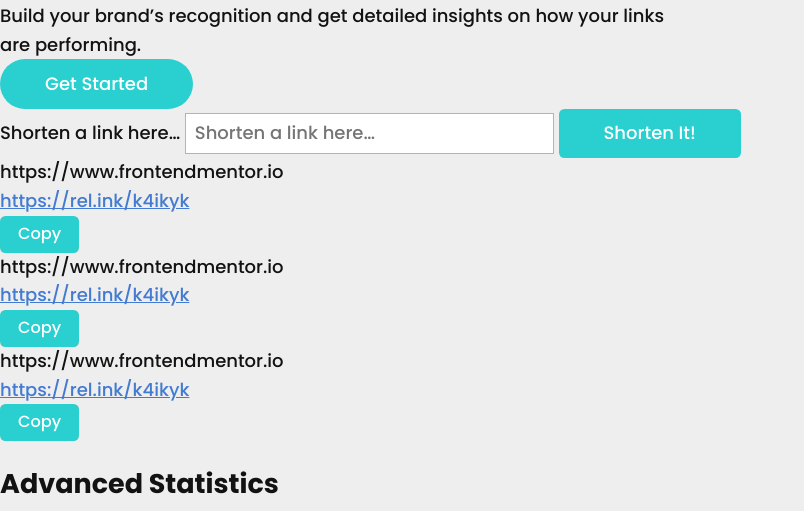
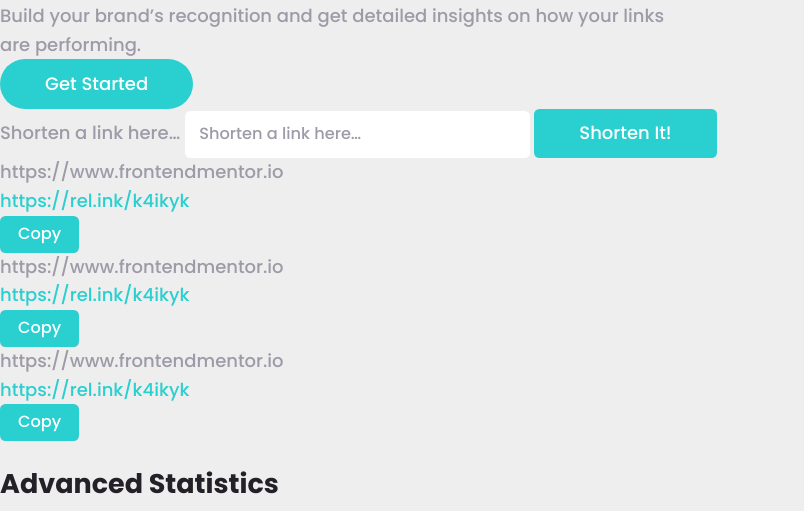
Before and after one commit to fbtot/url-shortening-api, a website: page index.html in a window 1280 px wide. Shown: the part 246-757 px from the top of the page, without its empty margins (0-804 px from the left). Drawn offline with nearby package versions, Linux system fonts and the light colour scheme.

Commit message:
feat(css): add input styles

```diff
--- a/scss/abstracts/_settings.scss
+++ b/scss/abstracts/_settings.scss
@@ -8,8 +8,6 @@
 
 :root {
   // Colors
-  --text-color: hsl(0, 0%, 7%);
-  --accent-color: hsl(216, 61%, 54%);
   --grey300: hsl(0, 0%, 70%);
   --grey500: hsl(0, 0%, 50%);
 
@@ -23,6 +21,8 @@
   --very-dark-blue: hsl(255, 11%, 22%);
   --very-dark-violet: hsl(260, 8%, 14%);
 
+  --text-color: var(--grayish-violet);
+  --accent-color: var(--cyan);
   // Typography
   --base-font-size: #{$base-font-size};
   --small-font-size: #{$small-font-size};
@@ -35,4 +35,5 @@
   --h4-font-size: 1.3rem;
   --h5-font-size: 1.1rem;
   --h6-font-size: 1rem;
+  --small-border-radius: 0.3rem;
 }
--- a/scss/base/_html.scss
+++ b/scss/base/_html.scss
@@ -39,6 +39,7 @@
 h6 {
   margin-top: 1em;
   margin-bottom: 0.5em;
+  color: var(--very-dark-violet);
 }
 
 h1 {
@@ -71,6 +72,11 @@
 
 a {
   color: var(--accent-color);
+  text-decoration: none;
+
+  &:hover {
+    color: var(--light-cyan);
+  }
 }
 
 dt {
@@ -137,6 +143,17 @@
   cursor: pointer;
 }
 
+input {
+  padding: 0.8rem;
+  border-radius: var(--small-border-radius);
+  border: none;
+  font-size: var(--small-font-size);
+
+  &::placeholder {
+    color: var(--grayish-violet);
+  }
+}
+
 button {
   border: none;
 }
--- a/scss/components/_buttons.scss
+++ b/scss/components/_buttons.scss
@@ -16,7 +16,7 @@
 
 .button-rectangle {
   @extend .button;
-  border-radius: 0.3rem;
+  border-radius: var(--small-border-radius);
 }
 
 .button-cyan {
```
Also changed, not shown: css/main.css, css/mainDist.css, 2 other files.
